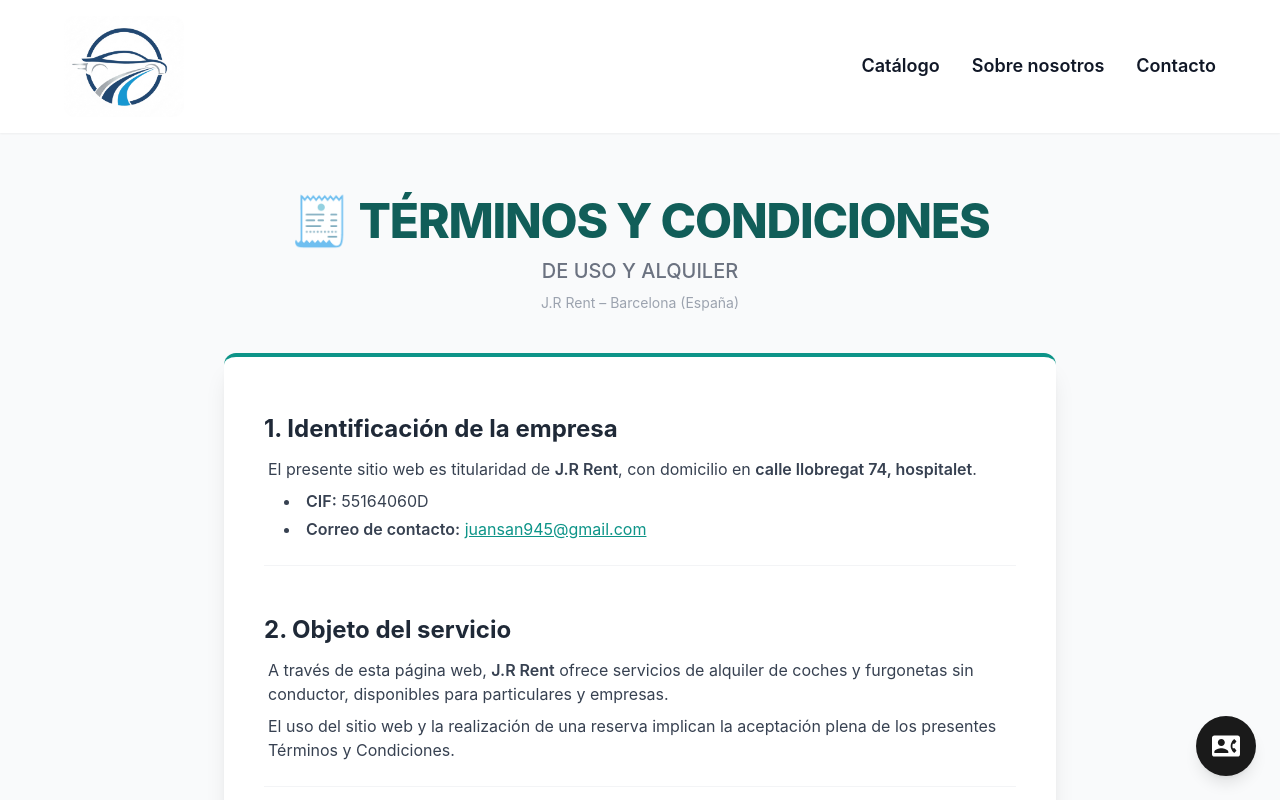
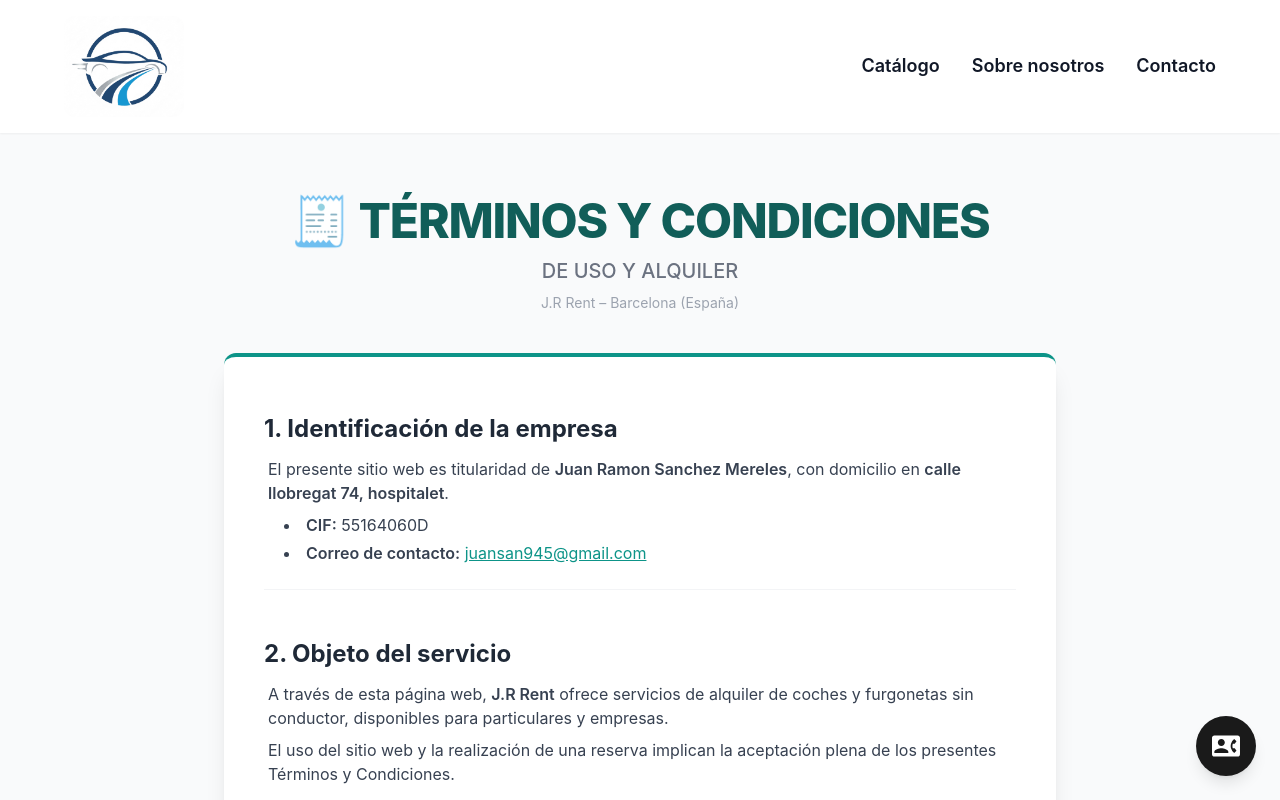
Before and after one commit to tonixg24-cell/JRRent, a Next.js app: page /en/terminos-y-condiciones in a window 1280 px wide. Shown: the top 800 px of the page. Built offline with nearby package versions, Linux system fonts and the light colour scheme.

Commit message:
Update company identification information

```diff
--- a/src/app/[locale]/(pages)/terminos-y-condiciones/page.tsx
+++ b/src/app/[locale]/(pages)/terminos-y-condiciones/page.tsx
@@ -52,7 +52,7 @@
       content: (
         <div className="space-y-2 text-gray-700">
           <p>
-            El presente sitio web es titularidad de <strong className="font-semibold">{companyData.titular}</strong>, con domicilio en <strong className="font-semibold">{companyData.domicilio}</strong>.
+            El presente sitio web es titularidad de <strong className="font-semibold">Juan Ramon Sanchez Mereles</strong>, con domicilio en <strong className="font-semibold">{companyData.domicilio}</strong>.
           </p>
           <ul className="list-disc list-inside ml-4 space-y-1">
             <li>
```
